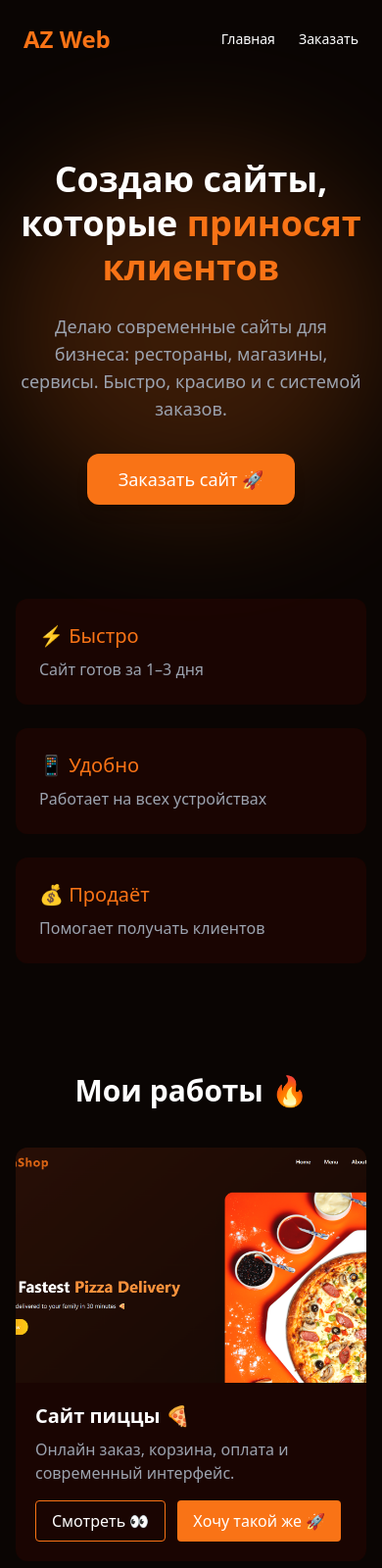
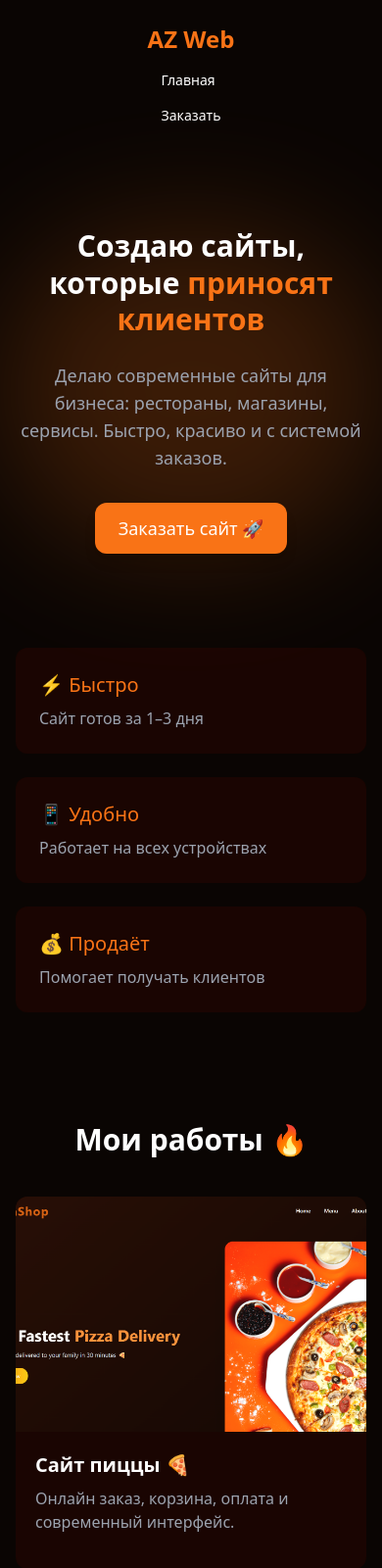
Before and after one commit to abdulazizabduvahobov33-max/MyServiceSite, a plain HTML site: page index.html in a window 390 px wide. Shown: the top 1600 px of the page at 98% size. Drawn offline with nearby package versions, Linux system fonts and the light colour scheme.

Commit message:
Fix responsive design + images

```diff
--- a/index.html
+++ b/index.html
@@ -2,6 +2,7 @@
 <html lang="en">
 <head>
   <meta charset="UTF-8">
+  <meta name="viewport" content="width=device-width, initial-scale=1.0">
   <title>AZ Web Developer</title>
   <script src="https://cdn.tailwindcss.com"></script>
   <link rel="icon" href="https://cdn-icons-png.flaticon.com/512/3595/3595455.png">
@@ -10,9 +11,9 @@
 <body class="bg-[#0a0503] text-white font-sans">
 
   <!-- HEADER -->
-  <header class="flex justify-between items-center p-6 max-w-7xl mx-auto">
-    <h1 class="text-2xl font-bold text-orange-500">AZ Web</h1>
-    <nav class="flex gap-6 text-sm md:text-base">
+  <header class="flex flex-col md:flex-row justify-between items-center p-6 max-w-7xl mx-auto">
+    <h1 class="text-2xl font-bold text-orange-500 mb-4 md:mb-0">AZ Web</h1>
+    <nav class="flex flex-col md:flex-row gap-4 md:gap-6 text-sm md:text-base">
       <a href="#" class="hover:text-orange-500 transition">Главная</a>
       <a href="order.html" class="hover:text-orange-500 transition">Заказать</a>
     </nav>
@@ -21,7 +22,7 @@
   <!-- HERO -->
   <section class="relative text-center mt-20 px-4 max-w-5xl mx-auto">
     <div class="absolute inset-0 blur-3xl opacity-20 bg-orange-500 rounded-full"></div>
-    <h2 class="text-4xl md:text-6xl font-bold leading-tight mb-6 relative">
+    <h2 class="text-3xl sm:text-4xl md:text-6xl font-bold leading-tight mb-6 relative">
       Создаю сайты,<br>
       которые <span class="text-orange-500">приносят клиентов</span>
     </h2>
@@ -32,14 +33,14 @@
 
     <div class="flex justify-center gap-4 flex-wrap relative">
       <a href="order.html"
-        class="bg-orange-500 px-8 py-3 rounded-xl text-lg hover:scale-105 transition shadow-lg">
+        class="bg-orange-500 px-6 py-3 rounded-xl text-lg hover:scale-105 transition shadow-lg">
         Заказать сайт 🚀
       </a>
     </div>
   </section>
 
   <!-- MINI FEATURES -->
-  <section class="mt-24 max-w-6xl mx-auto px-4 grid md:grid-cols-3 gap-6">
+  <section class="mt-24 max-w-6xl mx-auto px-4 grid grid-cols-1 md:grid-cols-3 gap-6">
     <div class="bg-[#1a0502] p-6 rounded-xl hover:scale-105 transition">
       <h3 class="text-orange-500 text-xl mb-2">⚡ Быстро</h3>
       <p class="text-gray-400">Сайт готов за 1–3 дня</p>
@@ -60,7 +61,7 @@
       Мои работы 🔥
     </h2>
 
-    <div class="grid sm:grid-cols-1 md:grid-cols-2 lg:grid-cols-3 gap-8">
+    <div class="grid grid-cols-1 md:grid-cols-2 lg:grid-cols-3 gap-8">
 
       <!-- PROJECT 1 -->
       <div class="bg-[#1a0502] rounded-xl overflow-hidden hover:scale-105 transition">
@@ -70,16 +71,6 @@
           <p class="text-gray-400 mb-4">
             Онлайн заказ, корзина, оплата и современный интерфейс.
           </p>
-          <div class="flex gap-3 flex-wrap">
-            <a href="https://abdulazizabduvahobov33-max.github.io/pizza-website-new/" target="_blank"
-               class="border border-orange-500 px-4 py-2 rounded hover:bg-orange-500 transition">
-               Смотреть 👀
-            </a>
-            <button onclick="orderProject('Pizza Website')"
-               class="bg-orange-500 px-4 py-2 rounded hover:scale-105 transition">
-               Хочу такой же 🚀
-            </button>
-          </div>
         </div>
       </div>
 
@@ -88,39 +79,19 @@
         <img src="https://images.unsplash.com/photo-1556740749-887f6717d7e4" class="w-full h-60 object-cover">
         <div class="p-5">
           <h3 class="text-xl font-semibold mb-2">Лендинг бизнеса 💼</h3>
-          <p class="text-gray-400 mb-4">
-            Современный дизайн, адаптивность и быстрый отклик.
-          </p>
-          <button onclick="orderProject('Business Landing')"
-                  class="bg-orange-500 px-4 py-2 rounded hover:scale-105 transition">
-            Хочу такой же 🚀
-          </button>
         </div>
       </div>
 
-      <!-- PROJECT 3 (можно добавить больше) -->
+      <!-- PROJECT 3 -->
       <div class="bg-[#1a0502] rounded-xl overflow-hidden hover:scale-105 transition">
         <img src="https://images.unsplash.com/photo-1600891964599-f61ba0e24092" class="w-full h-60 object-cover">
         <div class="p-5">
           <h3 class="text-xl font-semibold mb-2">Сайт магазина 🛒</h3>
-          <p class="text-gray-400 mb-4">
-            Каталог товаров, фильтры, корзина и оплата онлайн.
-          </p>
-          <button onclick="orderProject('Shop Website')"
-                  class="bg-orange-500 px-4 py-2 rounded hover:scale-105 transition">
-            Хочу такой же 🚀
-          </button>
         </div>
       </div>
 
     </div>
   </section>
 
-  <script>
-    function orderProject(projectName) {
-      localStorage.setItem('selectedProject', projectName);
-      window.location.href = "order.html";
-    }
-  </script>
 </body>
 </html>
```
Also changed, not shown: order.html (+3 -6 lines), order.js (+1 -10 lines).
